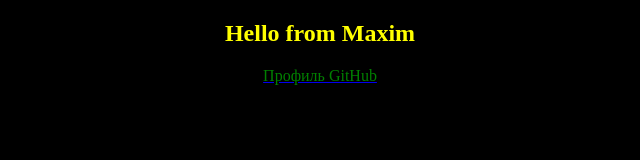
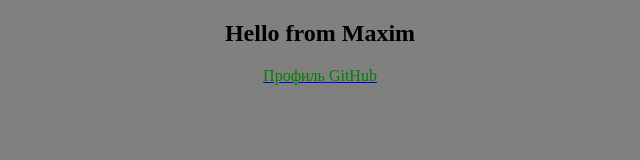
Before and after one commit to mylitvinov/app-for-jenkins-test, a plain HTML site: page index.html in a window 1280 px wide. Shown: the whole page, without its empty margins (320-960 px from the left). Drawn offline with Linux system fonts and the light colour scheme.

Commit message:
edit index.html

```diff
--- a/index.html
+++ b/index.html
@@ -6,9 +6,9 @@
     <meta name="viewport" content="width=device-width, initial-scale=1.0" />
     <title>DeployTestSite</title>
   </head>
-  <body bgcolor="black">
+  <body bgcolor="grey">
     <center>
-      <h2><font color="yellow">Hello from Maxim</font></h2>
+      <h2><font color="black">Hello from Maxim</font></h2>
       <a href="https://github.com/mylitvinov">
         <font color="green">Профиль GitHub</font>
       </a>
```
